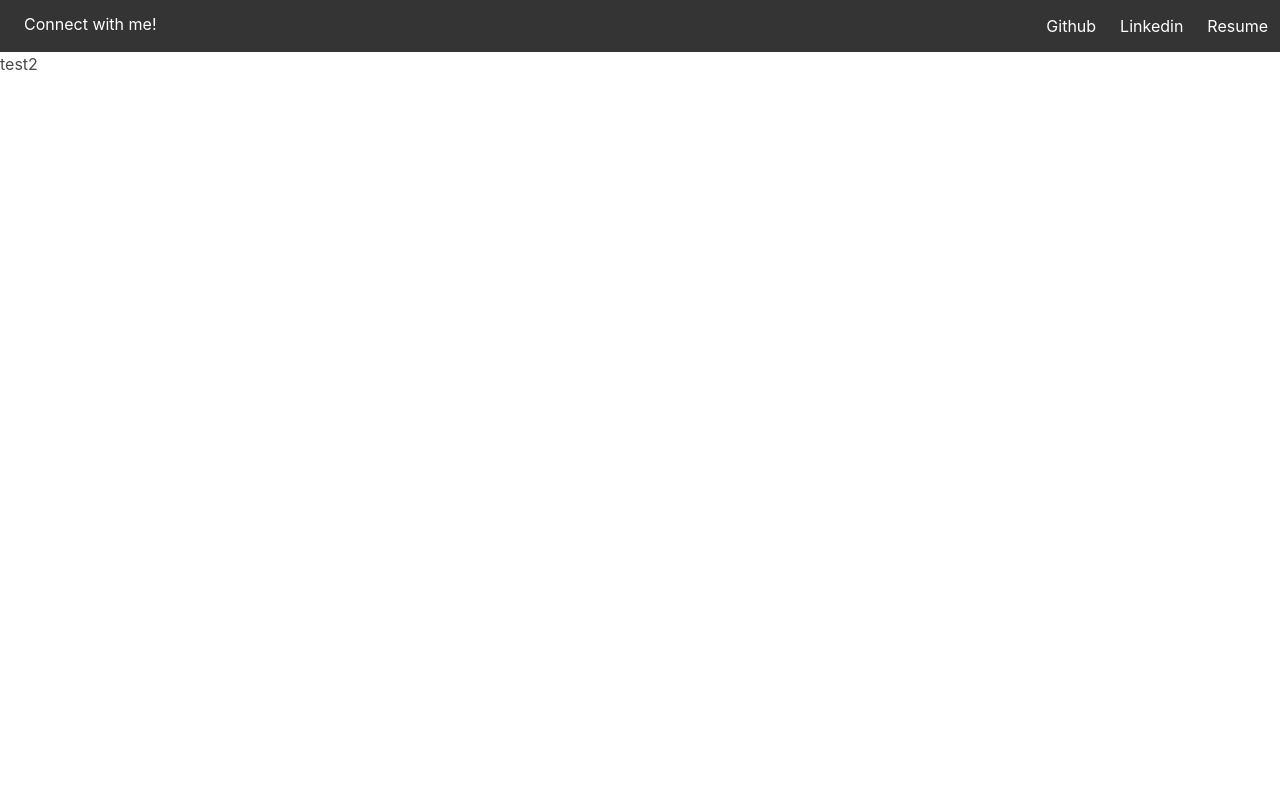
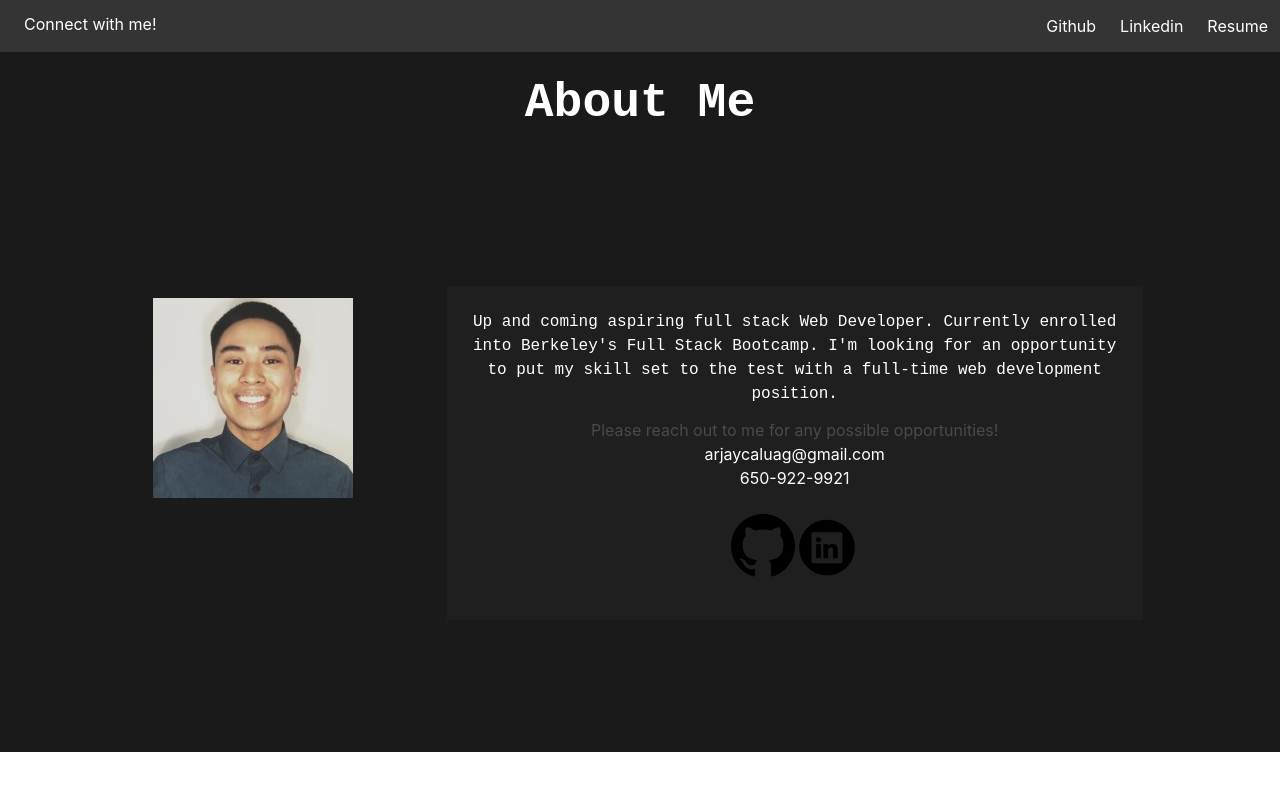
Before and after one commit to ArjayCaluag/React-Portfolio, a React (Create React App) app in the folder react-portfolio/: page /aboutme in a window 1280 px wide. Shown: the top 790 px of the page. Built offline with nearby package versions, Linux system fonts and the light colour scheme.

Commit message:
Create About me component

```diff
--- /dev/null
+++ b/react-portfolio/src/components/AboutMe/index.js
@@ -0,0 +1,52 @@
+import React from "react";
+import "./style.css";
+import linkedinpic from "../../assets/linkedinpic.jpg"
+import githubicon from "../../assets/iconfinder_mark-github_298822.png"
+import linkedinicon from "../../assets/iconfinder_51-linkedin_104452.png"
+
+function AboutMeSec() {
+  return (
+    <section class="hero is-medium" id="about-me-sec">
+      <h1 class="title is-1 has-text-centered has-text-white is-family-monospace mt-5">
+        About Me
+      </h1>
+      {/* <!-- Hero content: will be in the middle --> */}
+      <div class="hero-body">
+        <div class="columns has-text-centered">
+          <div class="column is-one-third" id="picture">
+            <img src={linkedinpic}/>
+          </div>
+
+          <div class="column is-three-fifths " id="about-me">
+            <div class="column">
+              <p class="has-text-centered has-text-white is-family-monospace">
+                {" "}
+                Up and coming aspiring full stack Web Developer. Currently
+                enrolled into Berkeley's Full Stack Bootcamp. I'm looking for an
+                opportunity to put my skill set to the test with a full-time web
+                development position.{" "}
+              </p>
+
+              <div class="column">
+                <p> Please reach out to me for any possible opportunities!</p>
+                <p class="has-text-white">arjaycaluag@gmail.com</p>
+                <p class="has-text-white">650-922-9921</p>
+                <br />
+
+                <a href="https://github.com/ArjayCaluag/">
+                  <img src={githubicon} />
+                </a>
+
+                <a href="https://www.linkedin.com/in/ron-arjay-caluag-00b29b182/">
+                  <img src={linkedinicon} />
+                </a>
+              </div>
+            </div>
+          </div>
+        </div>
+      </div>
+    </section>
+  );
+}
+
+export default AboutMeSec;
--- /dev/null
+++ b/react-portfolio/src/components/AboutMe/style.css
@@ -0,0 +1,7 @@
+#about-me-sec {
+    background-color:rgb(26, 26, 26);
+}
+
+#about-me {
+    background-color: rgb(46, 45, 45, 0.3);
+}
--- a/react-portfolio/src/components/Project/style.css
+++ b/react-portfolio/src/components/Project/style.css
@@ -10,4 +10,5 @@
 
 #Projects {
     background-color:lightgray;
+
 }
--- a/react-portfolio/src/pages/About Me/index.js
+++ b/react-portfolio/src/pages/About Me/index.js
@@ -1,11 +1,12 @@
 import React from "react"
+import AboutMeSec from "../../components/AboutMe"
 
 
 function AboutMe() {
   return (
 <div>
 
-<h1>test2</h1>
+<AboutMeSec/>
 
 </div>
   )
```
